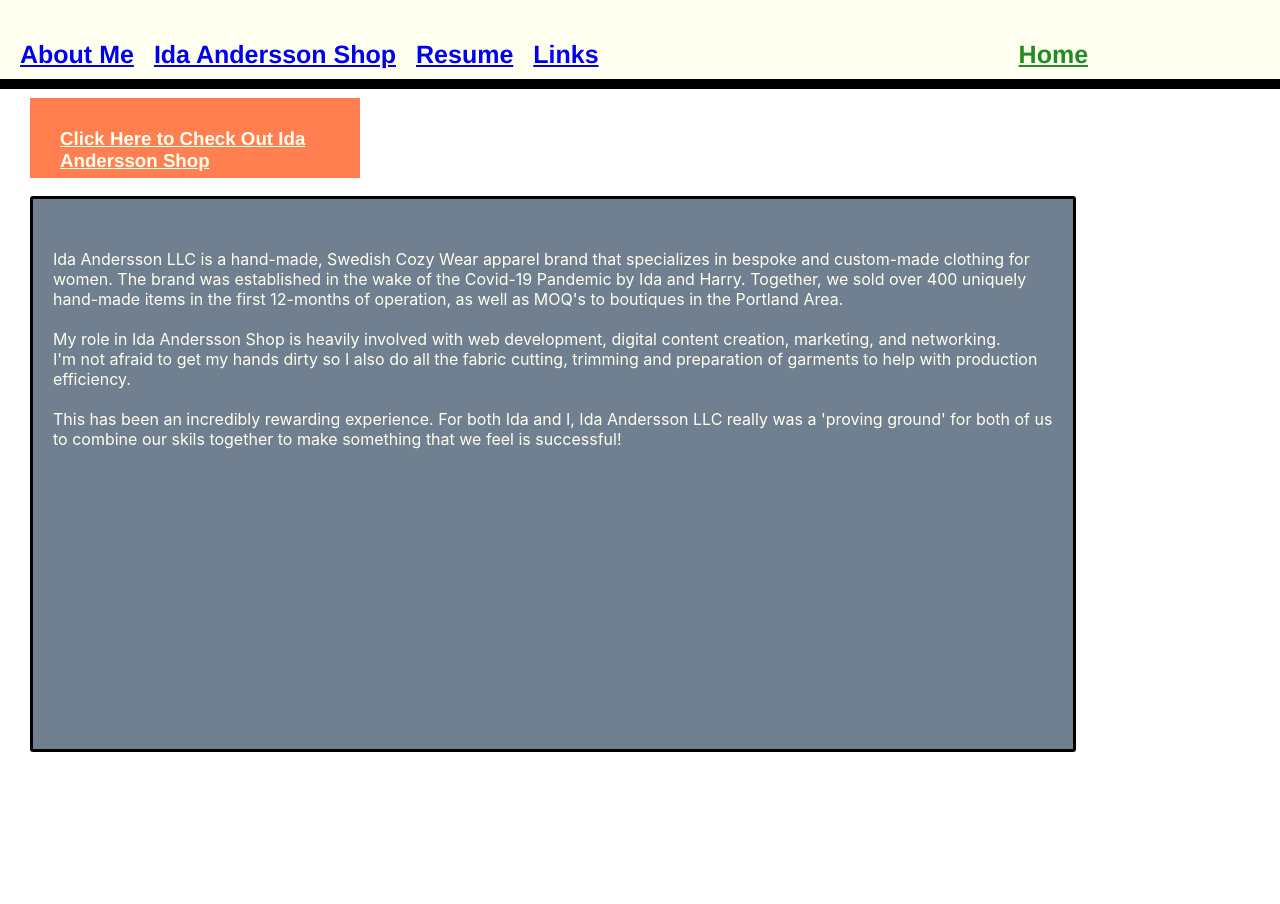
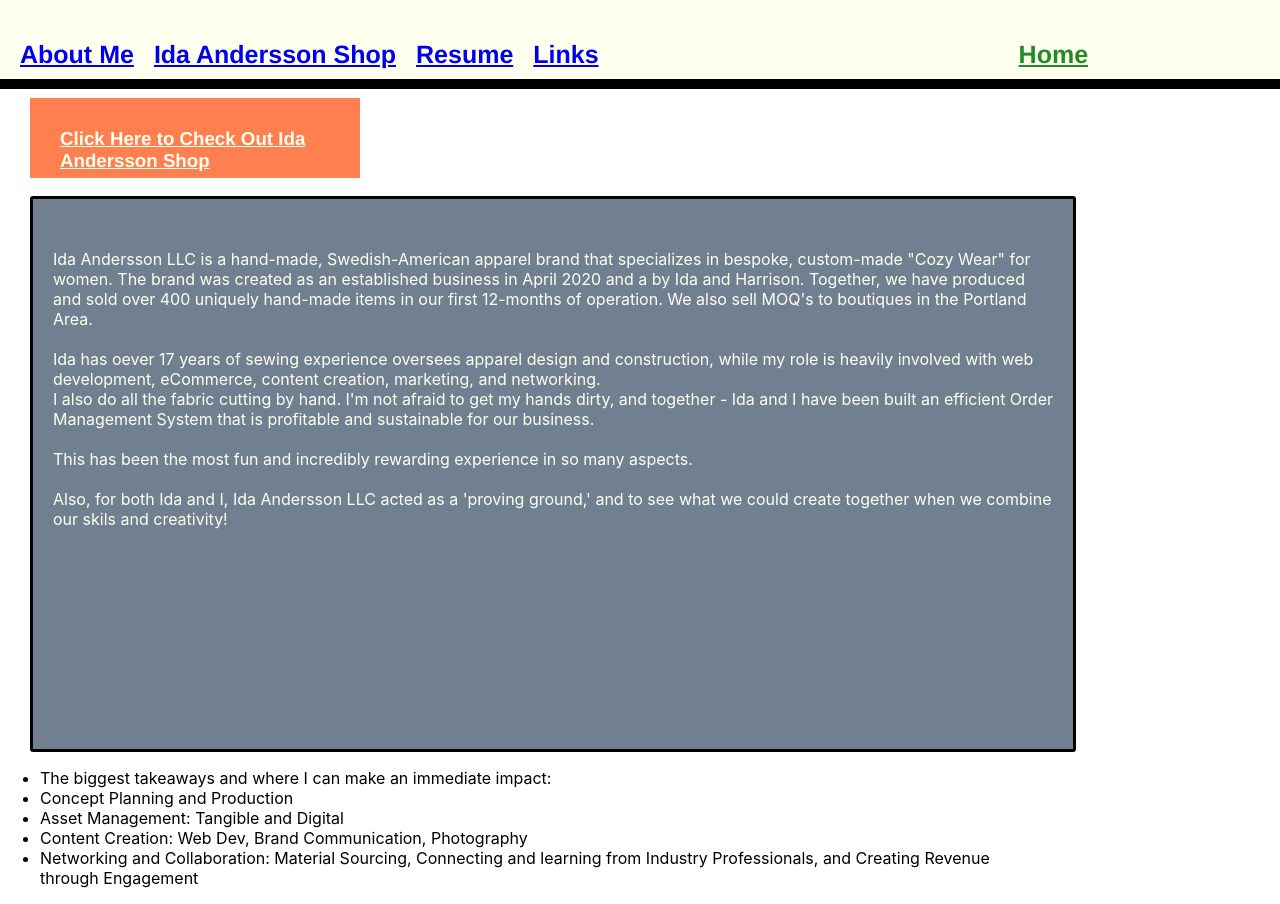
Before and after one commit to HGreedo/nuReactPortfolio, a React (Create React App) app: page /pages/IdaShop in a window 1280 px wide. Before the commit the page ends 800 px from the top, so only its background shows below. Built offline with nearby package versions, Linux system fonts and the light colour scheme.

Commit message:
commit on 'main'

```diff
--- a/src/pages/IdaShop.js
+++ b/src/pages/IdaShop.js
@@ -7,17 +7,38 @@ const IdaShop = () => (
                 <a className="shoplink-text" href="https://www.idaanderssonshop.com/">Click Here to Check Out Ida Andersson Shop</a>
             </h3>
             <p className="idashop-bio">
-            Ida Andersson LLC is a hand-made, Swedish Cozy Wear apparel brand that specializes in bespoke and custom-made clothing for women.
-            The brand was established in the wake of the Covid-19 Pandemic by Ida and Harry. Together, we sold over 400 uniquely hand-made items in the first 12-months of operation, as well as MOQ's to boutiques in the Portland Area.
+            Ida Andersson LLC is a hand-made, Swedish-American apparel brand that specializes in bespoke, custom-made "Cozy Wear" for women.
+            The brand was created as an established business in April 2020 and a by Ida and Harrison. Together, we have produced and sold over 400 uniquely hand-made items in our first 12-months of operation. We also sell MOQ's to boutiques in the Portland Area.
             <br/>
             <br/>
-            My role in Ida Andersson Shop is heavily involved with web development, digital content creation, marketing, and networking.
+            Ida has oever 17 years of sewing experience oversees apparel design and construction, while my role is heavily involved with web development, eCommerce, content creation, marketing, and networking.
             <br/>
-            I'm not afraid to get my hands dirty so I also do all the fabric cutting, trimming and preparation of garments to help with production efficiency.
+            I also do all the fabric cutting by hand. I'm not afraid to get my hands dirty, and together - Ida and I have been built an efficient Order Management System that is profitable and sustainable for our business.
             <br/>
             <br/>
-            This has been an incredibly rewarding experience. For both Ida and I, Ida Andersson LLC really was a 'proving ground' for both of us to combine our skils together to make something that we feel is successful!
+            This has been the most fun and incredibly rewarding experience in so many aspects.
+            <br/>
+            <br />
+            Also, for both Ida and I, Ida Andersson LLC acted as a 'proving ground,' and to see what we could create together when we combine our skils and creativity!
             </p>
+
+            <ul className="takeaways">
+                <li className="takeaway-header"> The biggest takeaways and where I can make an immediate impact: </li>
+                <li>
+                    Concept Planning and Production
+                </li>
+                <li>
+                    Asset Management: Tangible and Digital
+                </li>
+                <li>
+                    Content Creation: Web Dev, Brand Communication, Photography
+                </li>
+                <li>
+                    Networking and Collaboration: Material Sourcing, Connecting and learning from Industry Professionals, and Creating Revenue through Engagement
+                </li>
+            </ul>
+
+
   </div>
         );
 
```
